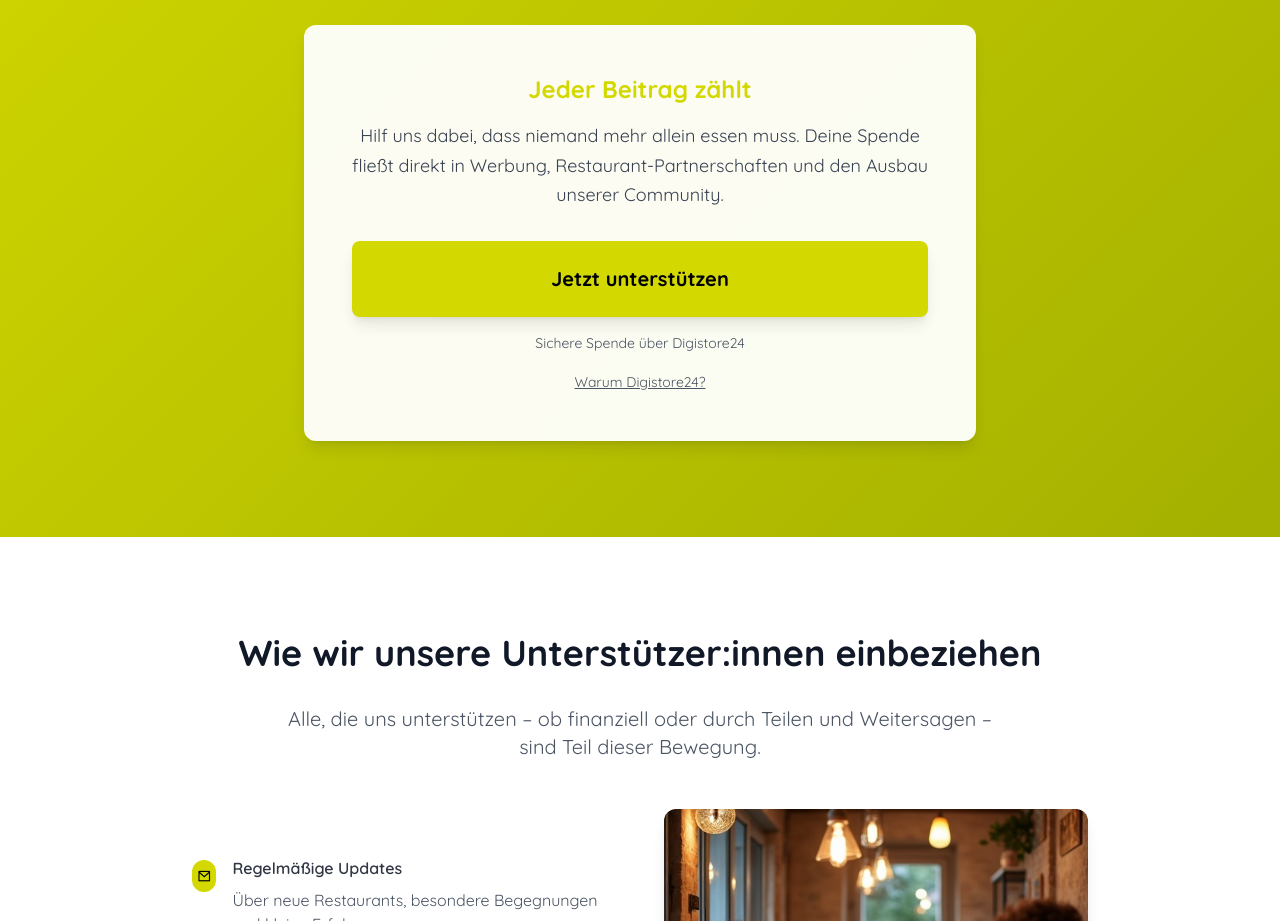
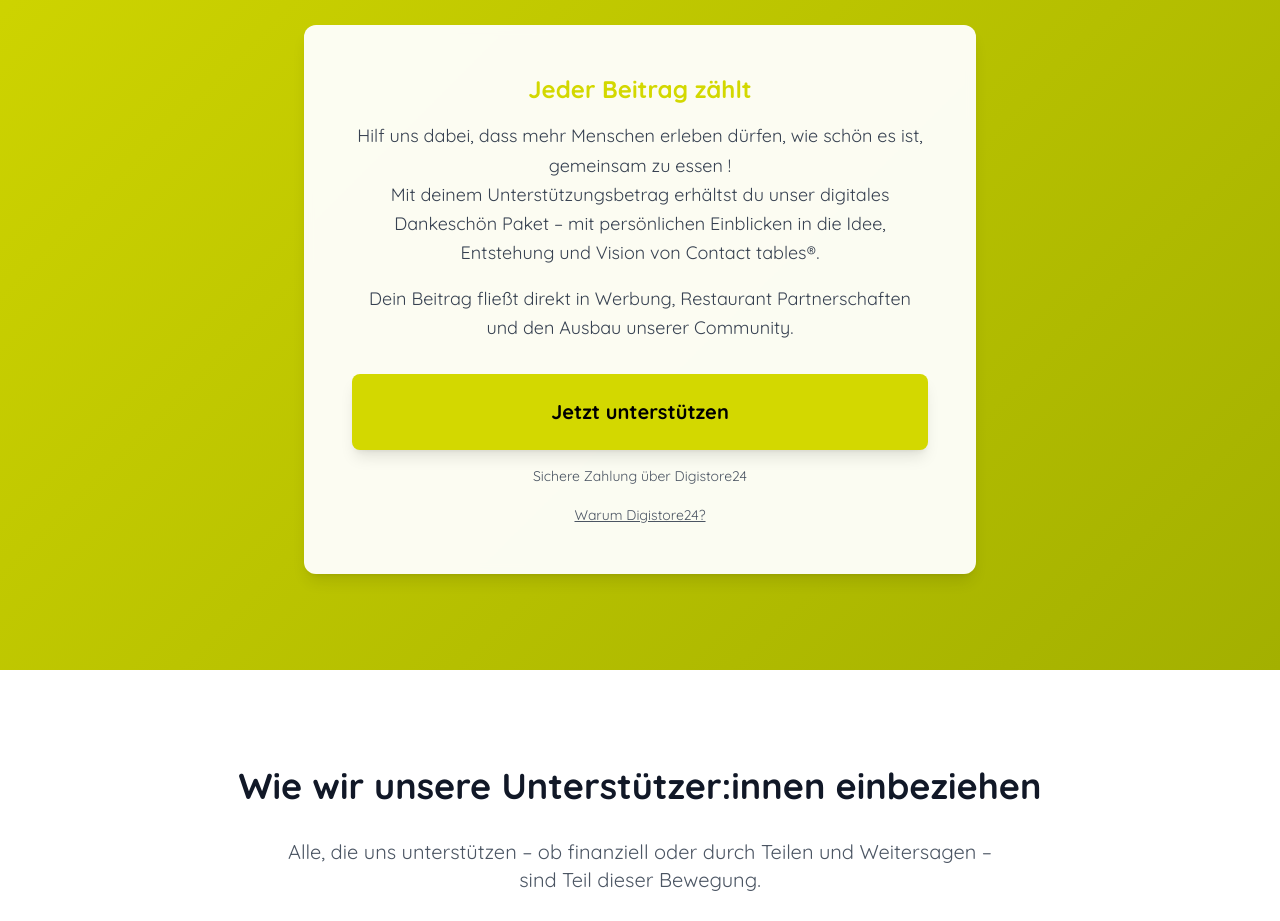
Before and after one commit to smc1992/fundraising-contact-tables, a React (Vite) app: page / in a window 1280 px wide. Shown: the part 4800-5721 px from the top of the page. Built offline with nearby package versions, Linux system fonts and the light colour scheme.

Commit message:
Update Support CTA section: highlight digital thank-you package and change 'Spende' to 'Zahlung'

```diff
--- a/src/pages/home/page.tsx
+++ b/src/pages/home/page.tsx
@@ -312,9 +312,13 @@ const HomePage: React.FC = () => {
                   Jeder Beitrag zählt
                 </h3>
                 <p className="text-lg text-gray-700 leading-relaxed">
-                  Hilf uns dabei, dass niemand mehr allein essen muss.
-                  Deine Spende fließt direkt in Werbung, Restaurant-Partnerschaften
-                  und den Ausbau unserer Community.
+                  Hilf uns dabei, dass mehr Menschen erleben dürfen, wie schön es ist, gemeinsam zu essen !
+                </p>
+                <p className="text-lg text-gray-700 leading-relaxed mb-4">
+                  Mit deinem Unterstützungsbetrag erhältst du unser digitales Dankeschön Paket – mit persönlichen Einblicken in die Idee, Entstehung und Vision von Contact tables®.
+                </p>
+                <p className="text-lg text-gray-700 leading-relaxed">
+                  Dein Beitrag fließt direkt in Werbung, Restaurant Partnerschaften und den Ausbau unserer Community.
                 </p>
               </div>
 
@@ -329,7 +333,7 @@ const HomePage: React.FC = () => {
               </button>
 
               <p className="text-sm text-gray-600 mt-4">
-                Sichere Spende über Digistore24
+                Sichere Zahlung über Digistore24
               </p>
 
               <div className="mt-4 text-center">
```
